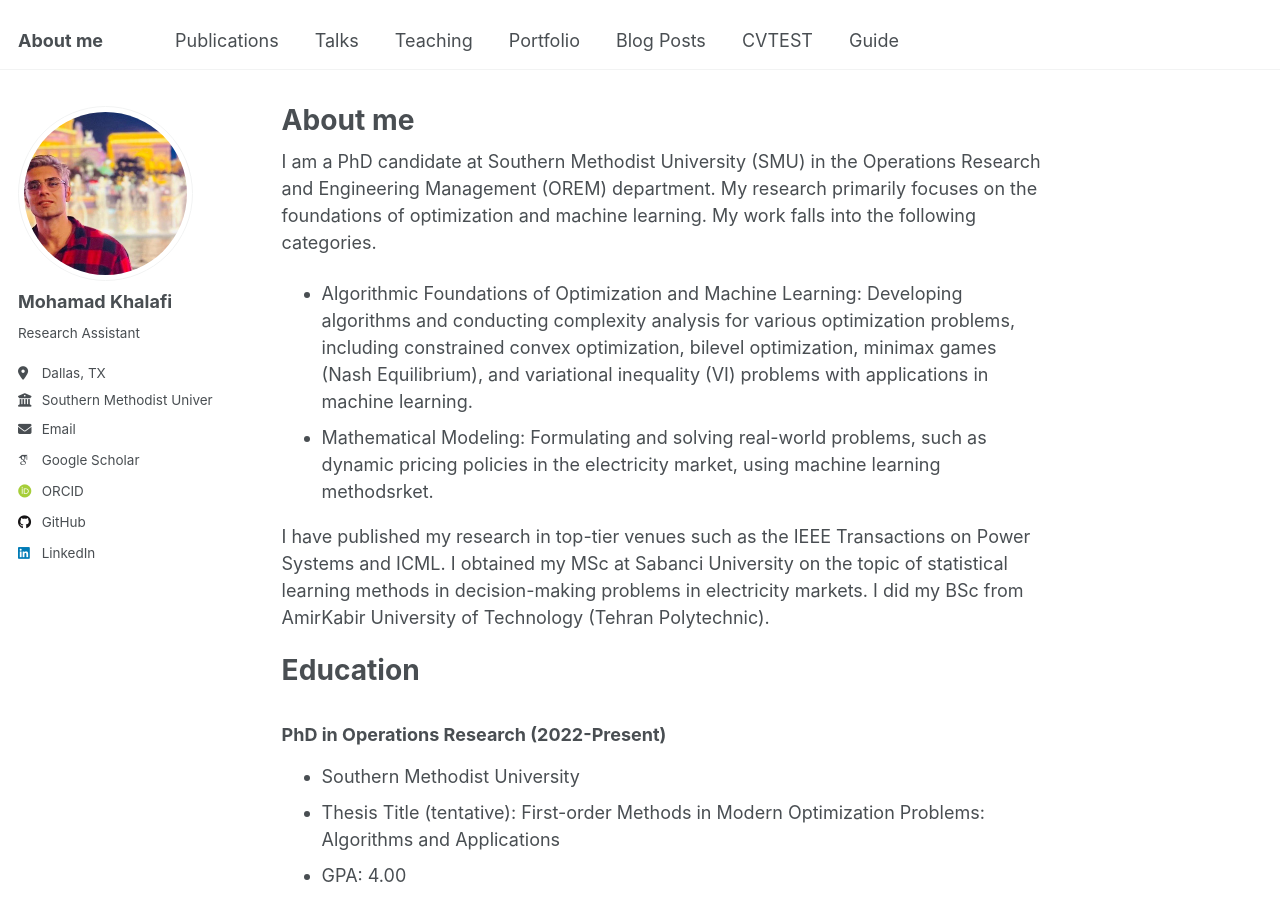
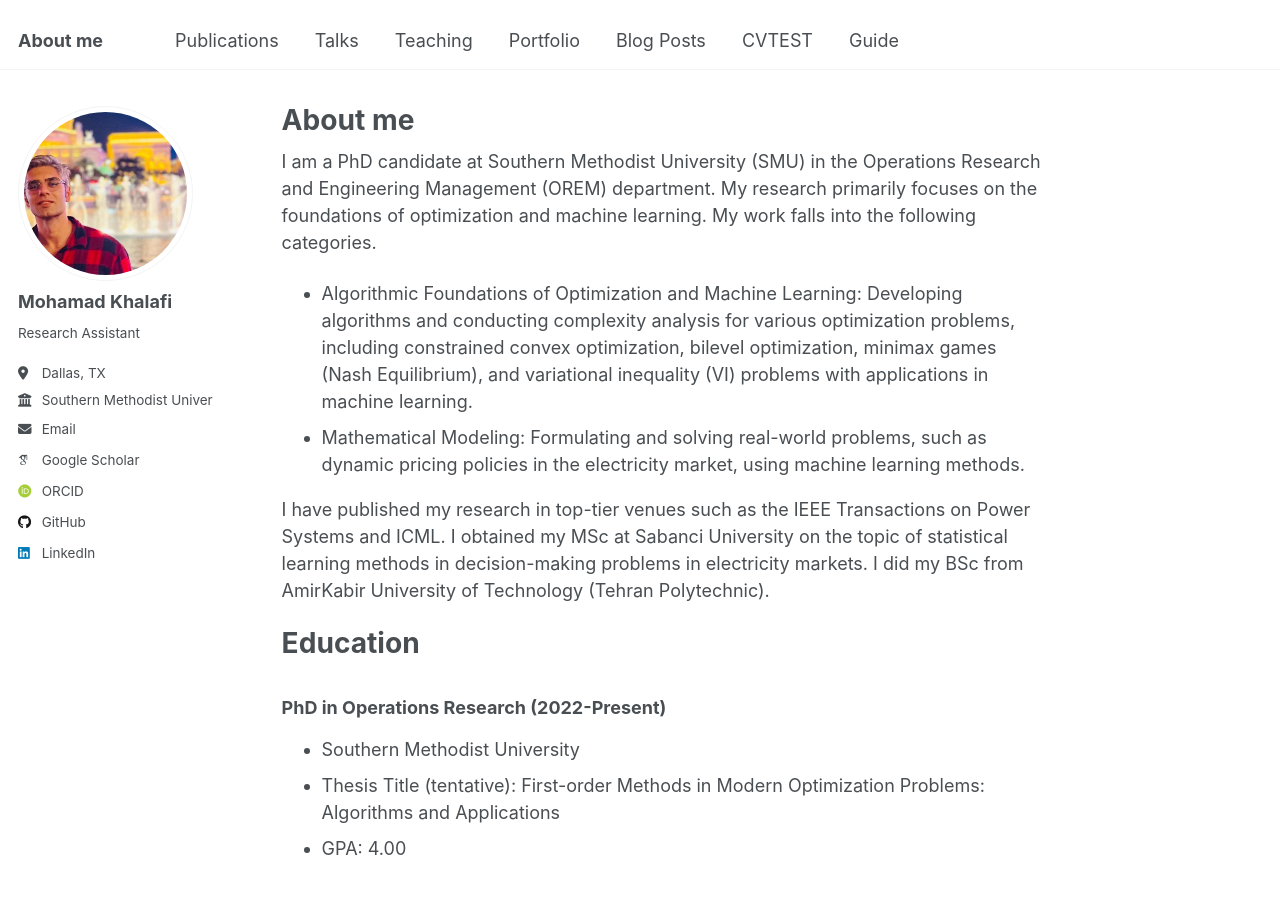
Before and after one commit to Mohammadkhf/mohammadkhf.github.io, a Jekyll site: the page built from _pages/about.md, in a window 1280 px wide and 900 px high. Built offline with Jekyll 4.4.1, drawn with Linux system fonts in a browser that asks for light colours; some web fonts are replaced.

Commit message:
Update about.md

```diff
--- a/_pages/about.md
+++ b/_pages/about.md
@@ -10,7 +10,7 @@ redirect_from:
 I am a PhD candidate at Southern Methodist University (SMU) in the Operations Research and Engineering Management (OREM) department. My research primarily focuses on the foundations of optimization and machine learning. My work falls into the following categories.
 
 * Algorithmic Foundations of Optimization and Machine Learning: Developing algorithms and conducting complexity analysis for various optimization problems, including constrained convex optimization, bilevel optimization, minimax games (Nash Equilibrium), and variational inequality (VI) problems with applications in machine learning.
-* Mathematical Modeling: Formulating and solving real-world problems, such as dynamic pricing policies in the electricity market, using machine learning methodsrket.
+* Mathematical Modeling: Formulating and solving real-world problems, such as dynamic pricing policies in the electricity market, using machine learning methods.
 
 I have published my research in top-tier venues such as the IEEE Transactions on Power Systems and ICML. I obtained my MSc at Sabanci University on the topic of statistical learning methods in decision-making problems in electricity markets. I did my BSc from AmirKabir University of Technology (Tehran Polytechnic).
 
```
